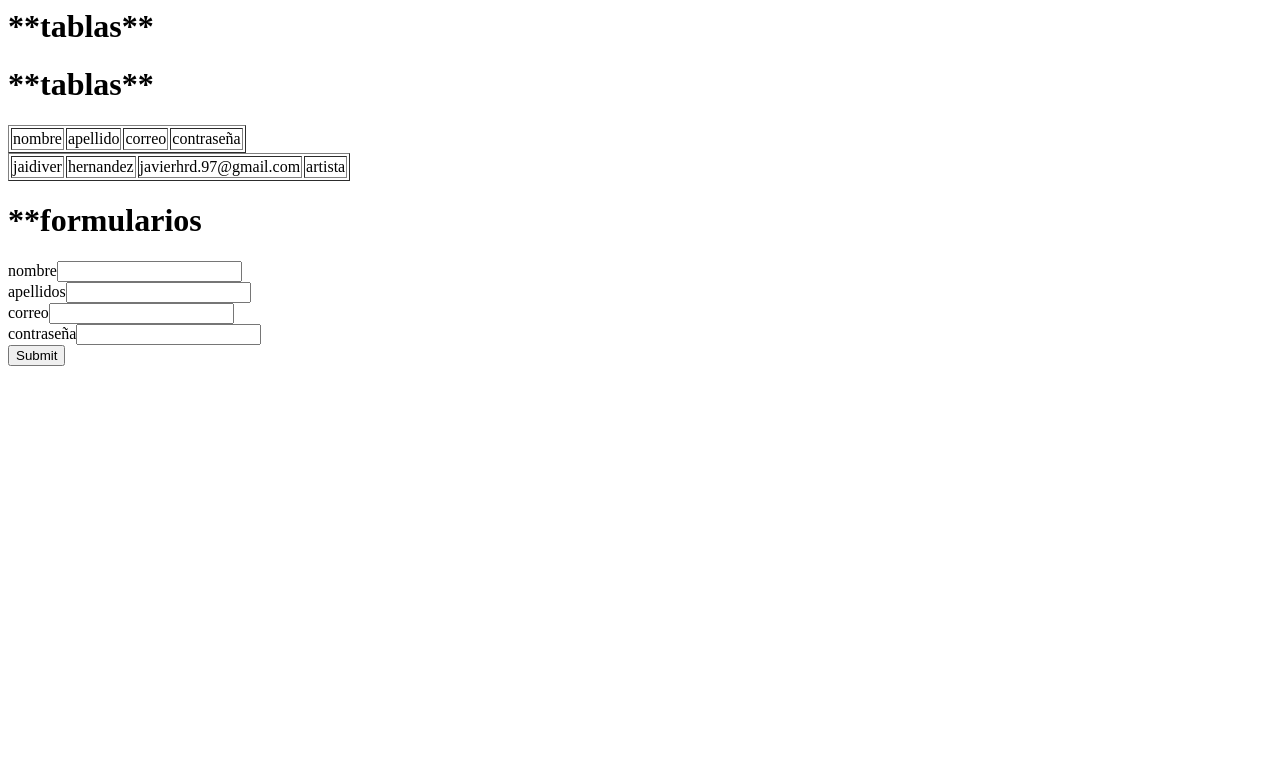
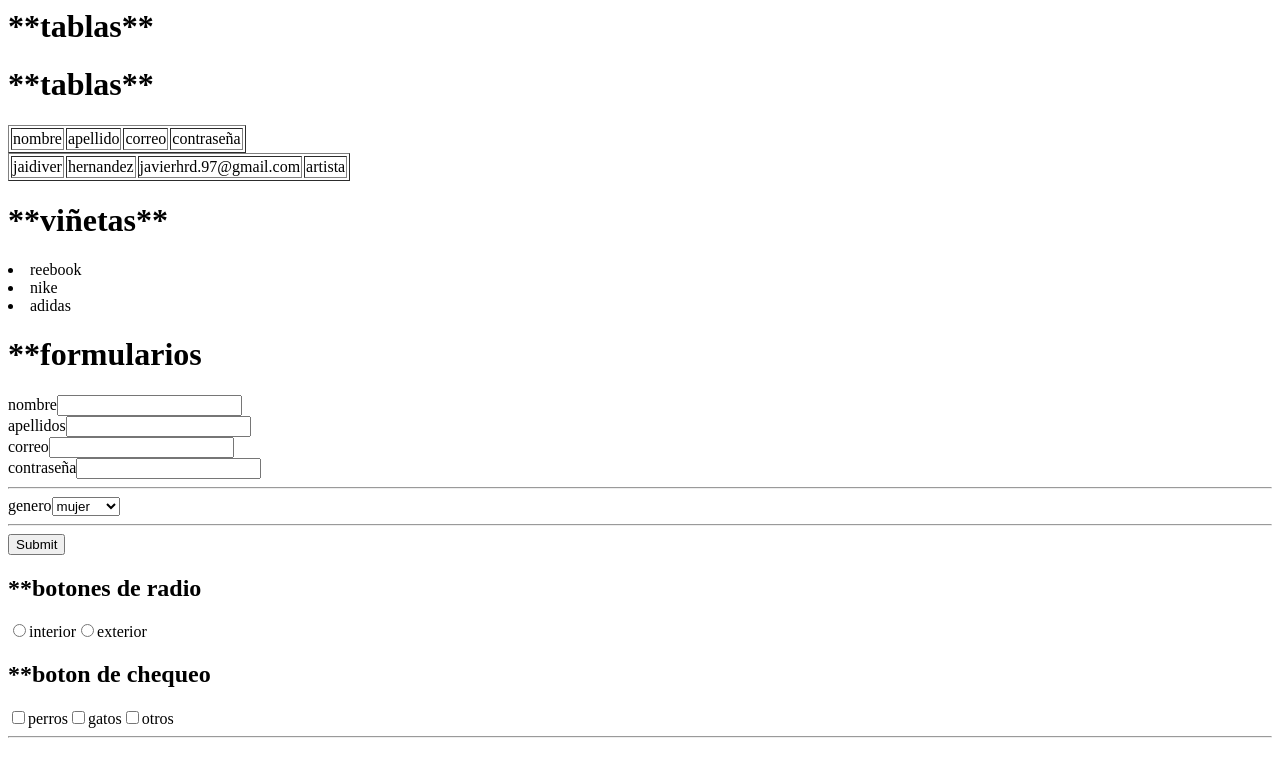
Before and after one commit to javiihernandez21/proyecto3313637, a plain HTML site: page index.html in a window 1280 px wide. Drawn offline with Linux system fonts and the light colour scheme.

Commit message:
actualizado hasta radios_checkbox

```diff
--- a/index.html
+++ b/index.html
@@ -14,6 +14,15 @@
         <td>javierhrd.97@gmail.com</td>
         <td>artista</td>
         <table>
+
+           <h1>**viñetas**</h1>
+
+            <li>reebook</li>
+            <li>nike</li>
+            <li>adidas</li>
+
+
+
 <h1>**formularios</h1>
 <form>
     <label for="nombre">nombre</label>
@@ -31,9 +40,33 @@
 
     <label for="contraseña">contraseña</label>
     <input type="password" id="contraseña" name="contraseña" placeholder="">
-<br>
+
+    <br><hr>
+    <label for="genero">genero</label>
+    <select name="" id="">
+        <option value="mujer">mujer</option>
+        <option value="hombre">hombre</option>
+        <option value="otro">otro</option>
+<select>
+<br><hr>
+
 <input type="submit">
 
 
 
 </form>
+
+<h2>**botones de radio</h2>
+<label for=""><input type="radio">interior</label>
+<label for=""><input type="radio">exterior</label>
+
+
+
+
+<h2>**boton de chequeo</h2>
+<label for=""><input type="checkbox">perros</label>
+<label for=""><input type="checkbox">gatos</label>
+<label for=""><input type="checkbox">otros</label>
+
+<br>
+<hr>
```
